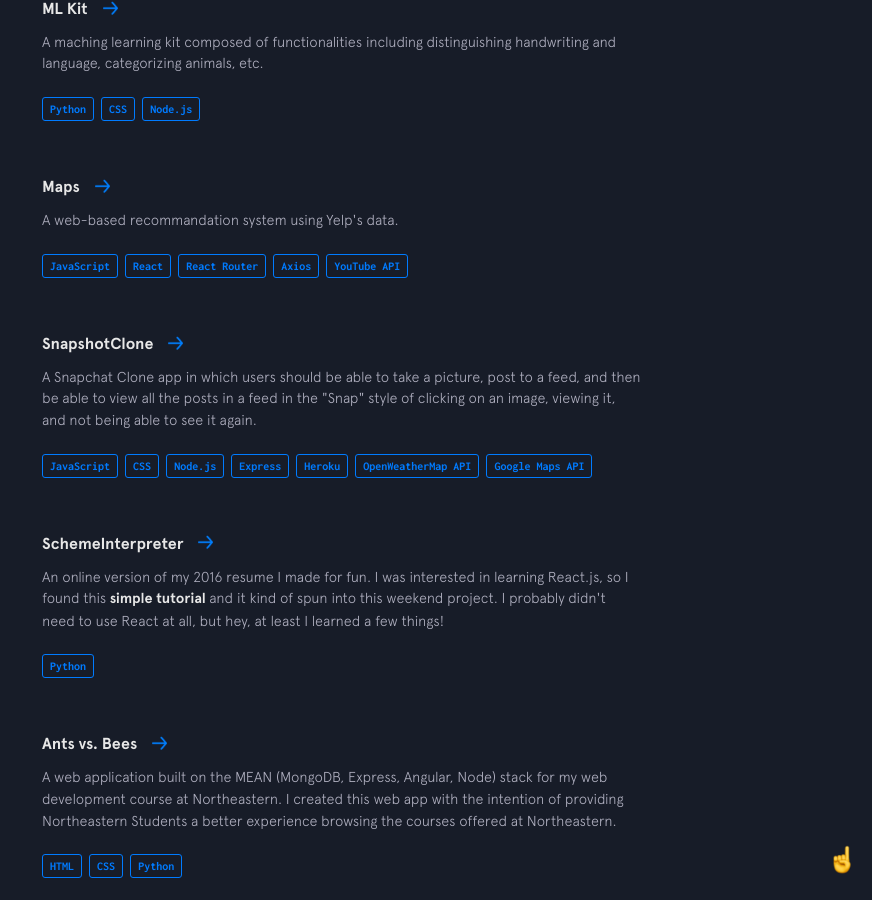
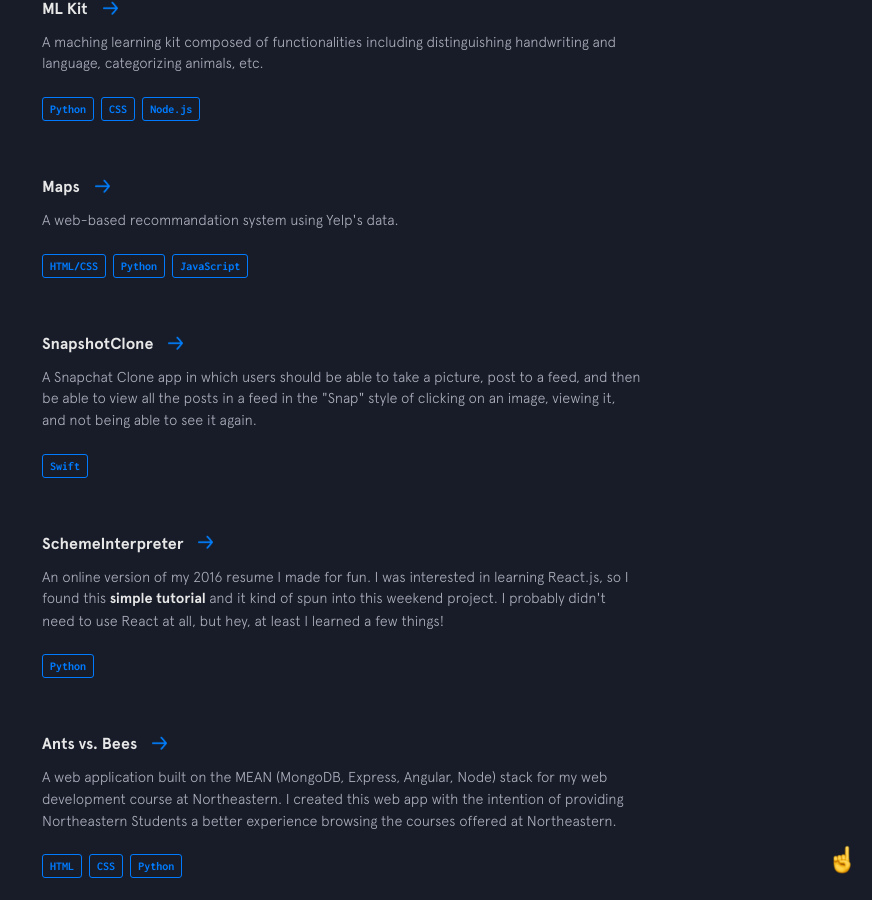
Before and after one commit to ChrisSun99/chrissun99.github.io, a Jekyll site: the page built from index.html, in a window 1280 px wide and 900 px high, scrolled down 4619 px. Shown: the whole window, without its empty margins (408-1280 px from the left). Built offline with Jekyll 4.4.1, drawn with Linux system fonts in a browser that asks for light colours; nearby versions of some CDN libraries; some of the changed text lies outside the part shown.

Commit message:
update contact

```diff
--- a/_config.yml
+++ b/_config.yml
@@ -11,16 +11,10 @@ resume: https://chrissun99.github.io/resume.pdf
 social:
   - title: email
     url: mailto:mengtisun@berkeley.edu
-  - title: twitter
-    url: https://twitter.com/bchiang7
-  - title: instagram
-    url: https://instagram.com/bchiang7
-  - title: codepen
-    url: http://codepen.io/bchiang7
   - title: github
-    url: https://github.com/bchiang7
+    url: https://github.com/ChrisSun99
   - title: linkedin
-    url: https://www.linkedin.com/in/bchiang7
+    url: https://www.linkedin.com/in/mengti-sun-4661b2140/
 
 # Build settings
 markdown: kramdown
--- a/_data/other-projects.yml
+++ b/_data/other-projects.yml
@@ -42,32 +42,25 @@
     - thing: Node.js
 
 - name: Maps
-  url:
+  url: https://github.com/ChrisSun99/CS61A_Maps
   code: https://github.com/ChrisSun99/CS61A_Maps
   description: A web-based recommandation system using Yelp's data.
   used:
+    - thing: HTML/CSS
+    - thing: Python
     - thing: JavaScript
-    - thing: React
-    - thing: React Router
-    - thing: Axios
-    - thing: YouTube API
 
 - name: SnapshotClone
-  url:
+  url: https://github.com/ChrisSun99/SnapshotClone
   code: https://github.com/ChrisSun99/SnapshotClone
   description: A Snapchat Clone app in which users should be able to take a picture, post to a feed, and then be able to view all the posts in a feed in the "Snap" style of clicking on an image, viewing it, and not being able to see it again.
   img: weather
   used:
-    - thing: JavaScript
-    - thing: CSS
-    - thing: Node.js
-    - thing: Express
-    - thing: Heroku
-    - thing: OpenWeatherMap API
-    - thing: Google Maps API
+    - thing: Swift
+
 
 - name: SchemeInterpreter
-  url:
+  url: https://github.com/ChrisSun99/SchemeInterpreter
   code: https://github.com/ChrisSun99/SchemeInterpreter
   description: An online version of my 2016 resume I made for fun. I was interested in learning React.js, so I found this <a class="underline-link" href="https://medium.com/learning-new-stuff/building-your-first-react-js-app-d53b0c98dc#.1439cdewq">simple tutorial</a> and it kind of spun into this weekend project. I probably didn't need to use React at all, but hey, at least I learned a few things!
   used:
--- a/_includes/footer.html
+++ b/_includes/footer.html
@@ -5,7 +5,6 @@
     </div>
     <div class="bottom">
       <span>Mengti Sun</span>
-      <img class="emoji" src="{{site.baseurl}}/img/emojis/rockon.png" alt="emoji">
       <span>2019</span>
     </div>
   </div>
```
